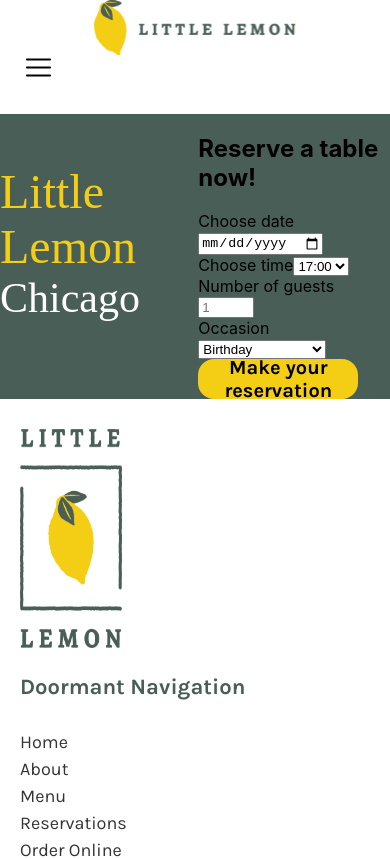
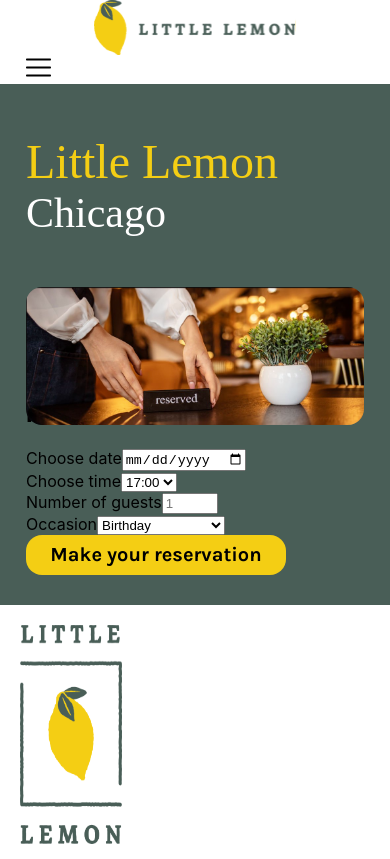
Before and after one commit to vidalglez/reservations-app, a React (Create React App) app: page /reservations in a window 390 px wide. Shown: the top 859 px of the page. Built offline with nearby package versions, Linux system fonts and the light colour scheme; a web font is replaced by a local one.

Commit message:
feature: adding css styles and reserved image for booking page

```diff
--- a/src/components/BookingForm.js
+++ b/src/components/BookingForm.js
@@ -23,7 +23,7 @@ const BookingForm = ({
   }, [selectedTime])
 
   return (
-    <div>
+    <div className="booking-form">
       <h1>Reserve a table now!</h1>
       <div className="booking-form">
         <form onSubmit={handleSubmit}>
@@ -79,7 +79,7 @@ const BookingForm = ({
               ))}
             </select>
           </div>
-          <button type="submit" className="yellow-button">
+          <button type="submit" className="yellow-button extra-margin-button">
             Make your reservation
           </button>
         </form>
--- a/src/components/BookingPage.js
+++ b/src/components/BookingPage.js
@@ -1,5 +1,6 @@
 import { useState } from "react"
 import BookingForm from "./BookingForm"
+import Reserved from "../assets/images/reserved-img.png"
 
 const BookingPage = () => {
   const [availableTimes, setAvailableTimes] = useState([
@@ -45,7 +46,9 @@ const BookingPage = () => {
           <h2 className="display-title">Little Lemon</h2>
           <h3 className="display-sub-title">Chicago</h3>
         </div>
-        <div></div>
+        <div>
+          <img src={Reserved} alt="" className="reserved-image" />
+        </div>
         <BookingForm
           availableTimes={availableTimes}
           selectedTime={selectedTime}
--- a/src/css/BookingPage.css
+++ b/src/css/BookingPage.css
@@ -11,4 +11,33 @@
   max-width: 890px;
   margin: 30px auto;
   box-sizing: border-box;
+  flex-wrap: wrap;
+  padding-bottom: 30px;
 }
+
+.reserved-image {
+  position: relative;
+  top: 50px;
+  width: 100%;
+  max-width: 500px;
+  border-radius: 16px;
+}
+
+.extra-margin-button {
+  width: 260px;
+}
+
+@media all and (max-width: 500px) {
+  .booking-page {
+    width: 100%;
+    max-width: 378px;
+    flex-direction: column;
+    height: auto;
+    margin: 0 auto;
+
+  }
+
+  .booking-page > * {
+    margin: 0 20px;
+  }
+}
```
Also changed, not shown: src/assets/images/reserved-img.png (added).
